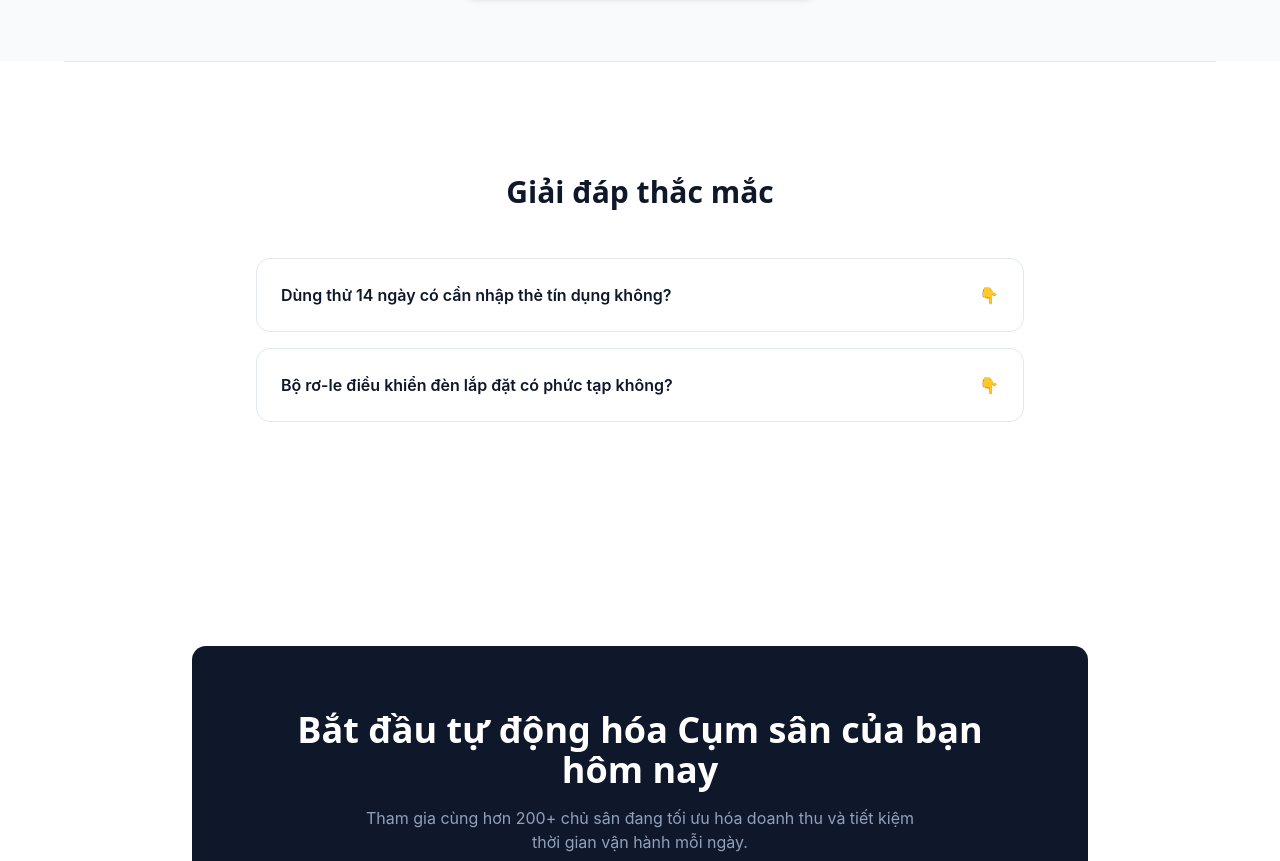
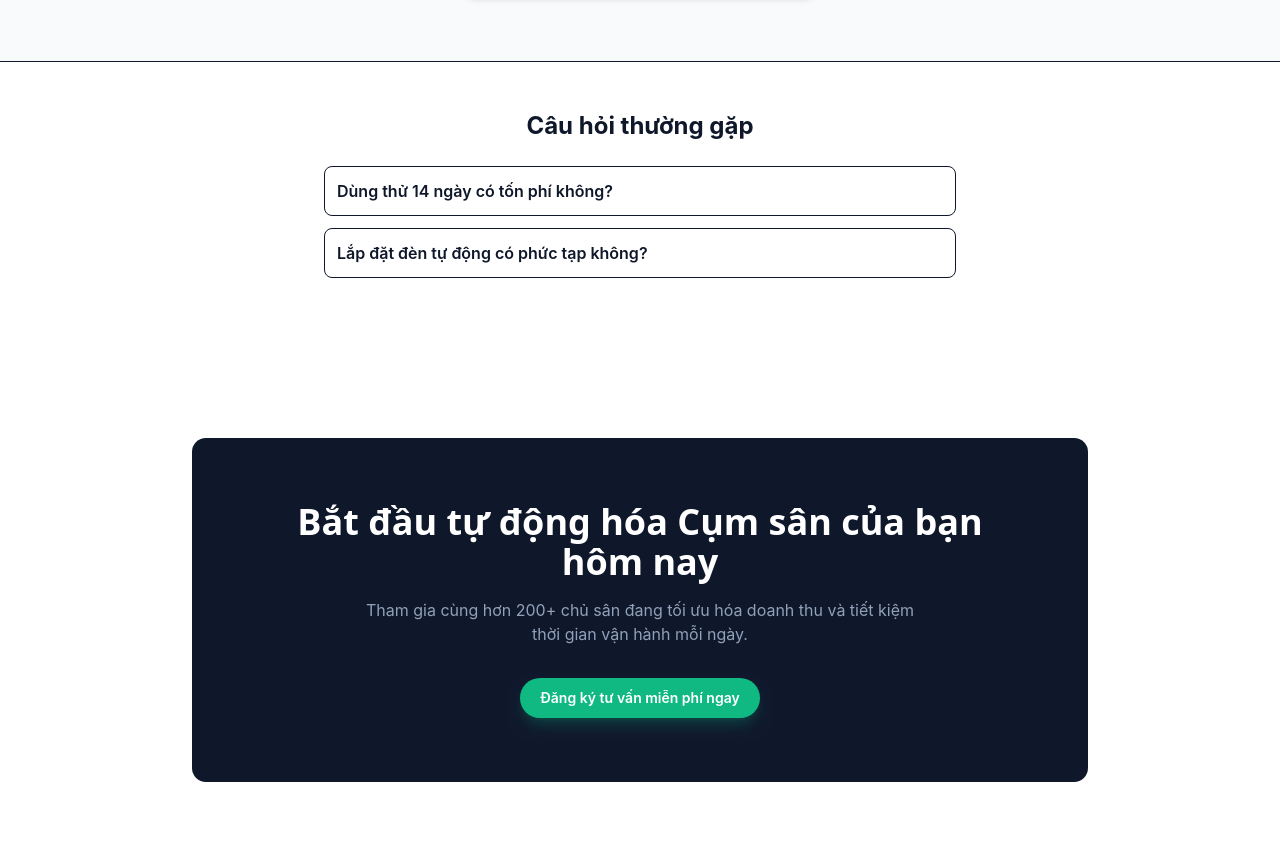
Before and after one commit to tranquynhtrang1502hk-cell/TKW-2551050225-TRANG, a website: page index.html in a window 1280 px wide. Shown: the part 2513-3374 px from the top of the page. Drawn offline with nearby package versions, Linux system fonts and the light colour scheme; files that its build step writes are made by us from their sources.

Commit message:
nhiemvu 4

```diff
--- a/index.html
+++ b/index.html
@@ -199,32 +199,28 @@
     </div>
   </div>
 </section>
-    <!-- SECTION 8: CÂU HỎI THƯỜNG GẶP -->
-    <section id="faq" class="section border-t border-line" aria-labelledby="faq-title">
-      <div class="text-center max-w-2xl mx-auto mb-12">
-        <h2 id="faq-title" class="font-display text-3xl font-bold">Giải đáp thắc mắc</h2>
-      </div>
+   <!-- SECTION 8:-->
+<section id="faq" class="border-t py-12">
+  <div class="mx-auto max-w-2xl px-5">
+    <h2 class="text-center text-2xl font-bold">Câu hỏi thường gặp</h2>
 
-      <div class="max-w-3xl mx-auto space-y-4">
-        <details class="group p-6 rounded-card border border-line bg-surface [&_summary::-webkit-details-marker]:hidden">
-          <summary class="flex items-center justify-between font-semibold cursor-pointer text-ink">
-            Dùng thử 14 ngày có cần nhập thẻ tín dụng không?
-            <span class="transition group-open:rotate-180">👇</span>
+    <div class="mt-6 space-y-3">
+      <details class="group rounded-lg border p-3 bg-white">
+        <summary class="flex cursor-pointer justify-between font-semibold">
+          Dùng thử 14 ngày có tốn phí không?
+          <span class="group-open:rotate-180"></span>
         </summary>
-          <p class="mt-4 text-muted text-sm leading-relaxed">
-            Hoàn toàn không! Bạn chỉ cần đăng ký số điện thoại là có thể trải nghiệm đầy đủ 100% tính năng trong vòng 14 ngày.
-          </p>
+        <p class="mt-2 text-sm text-gray-600">Miễn phí 100%, không cần thẻ tín dụng.</p>
       </details>
 
-        <details class="group p-6 rounded-card border border-line bg-surface [&_summary::-webkit-details-marker]:hidden">
-          <summary class="flex items-center justify-between font-semibold cursor-pointer text-ink">
-            Bộ rơ-le điều khiển đèn lắp đặt có phức tạp không?
-            <span class="transition group-open:rotate-180">👇</span>
+      <details class="group rounded-lg border p-3 bg-white">
+        <summary class="flex cursor-pointer justify-between font-semibold">
+          Lắp đặt đèn tự động có phức tạp không?
+          <span class="group-open:rotate-180"></span>
         </summary>
-          <p class="mt-4 text-muted text-sm leading-relaxed">
-            Đội ngũ kỹ thuật của SânViệt sẽ hỗ trợ đấu nối thiết bị tận nơi. Thiết bị cắm jack an toàn, không can thiệp vào đường điện chính của cụm sân.
-          </p>
+        <p class="mt-2 text-sm text-gray-600">Kỹ thuật viên SânViệt hỗ trợ lắp đặt tận nơi trong 30 phút.</p>
       </details>
+    </div>
   </div>
 </section>
 
```
Lines whose indentation alone changed are shown as unchanged.
